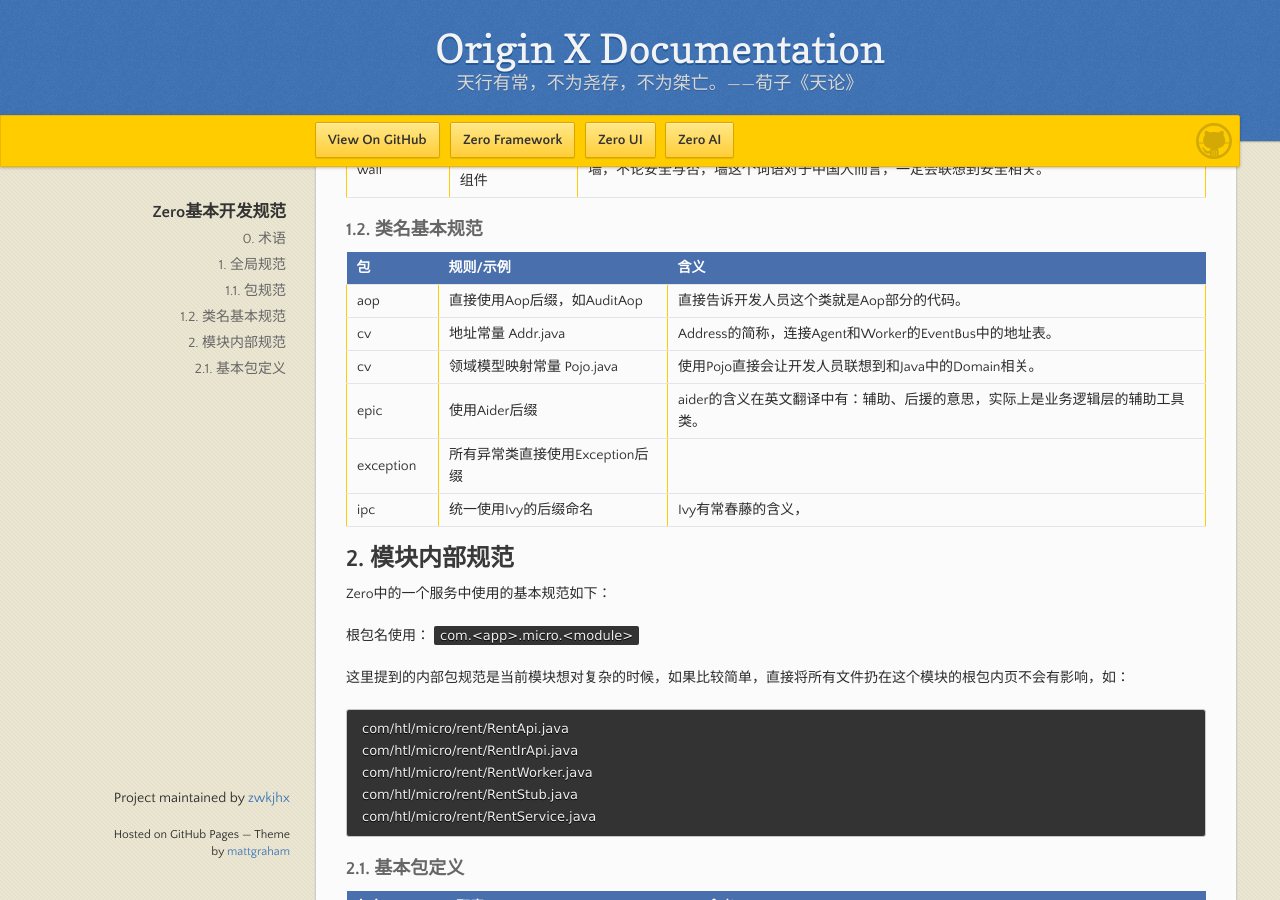
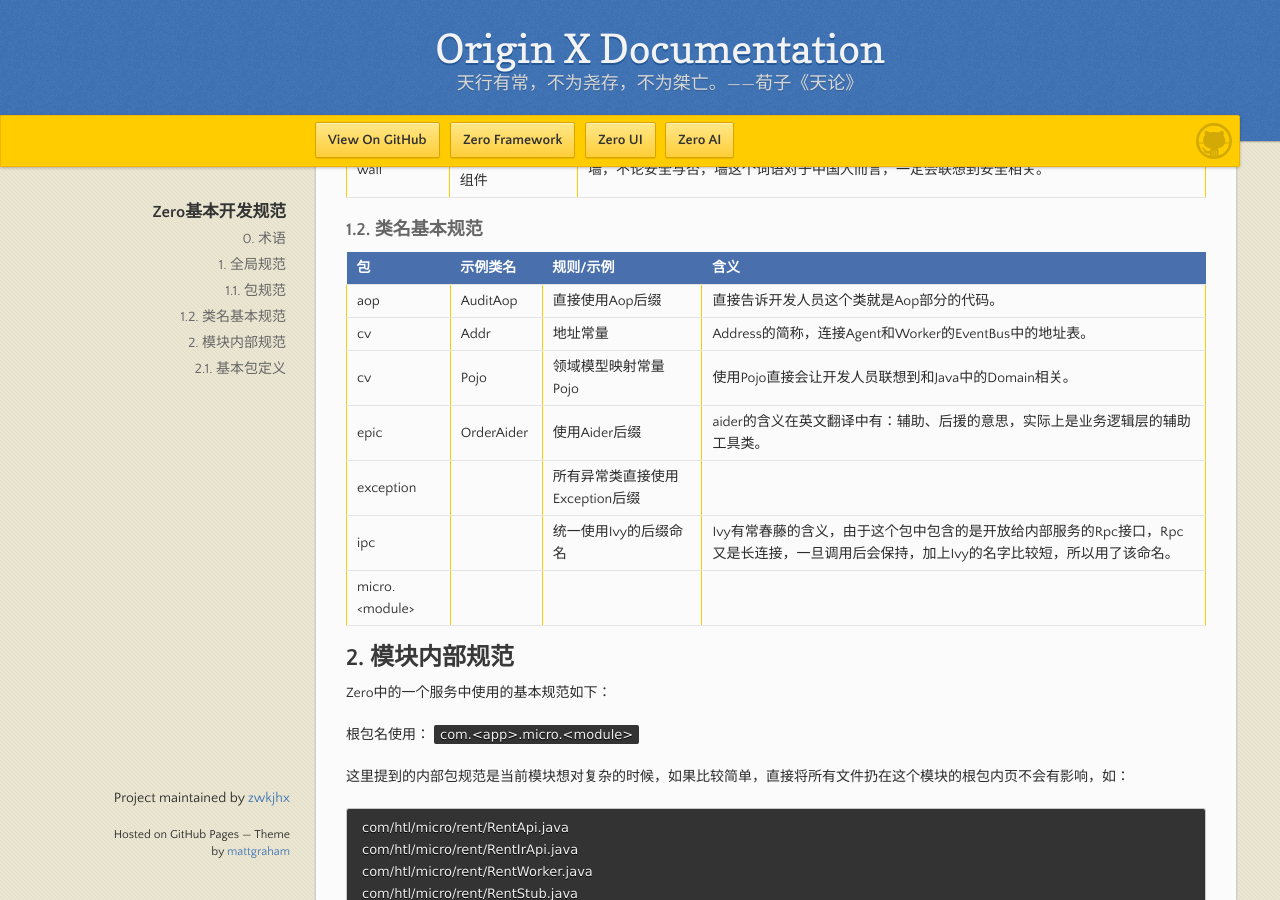
Before and after one commit to zwkjhx/ox-doc, a Jekyll site: the page built from specification/1-zerogui-fan/spc-001-zeroji-ben-kai-fa-gui-fan.md, in a window 1280 px wide and 900 px high, scrolled down 726 px. Built offline with Jekyll 4.4.1, drawn with Linux system fonts in a browser that asks for light colours; our own code applies the rules of GitHub Pages for plain Markdown files.

Commit message:
Updates specification/1-zerogui-fan/spc-001-zeroji-ben-kai-fa-gui-fan.md
Auto commit by GitBook Editor

```diff
--- a/specification/1-zerogui-fan/spc-001-zeroji-ben-kai-fa-gui-fan.md
+++ b/specification/1-zerogui-fan/spc-001-zeroji-ben-kai-fa-gui-fan.md
@@ -26,14 +26,15 @@
 
 ### 1.2. 类名基本规范
 
-| 包 | 规则/示例 | 含义 |
-| :--- | :--- | :--- |
-| aop | 直接使用Aop后缀，如AuditAop | 直接告诉开发人员这个类就是Aop部分的代码。 |
-| cv | 地址常量 Addr.java | Address的简称，连接Agent和Worker的EventBus中的地址表。 |
-| cv | 领域模型映射常量 Pojo.java | 使用Pojo直接会让开发人员联想到和Java中的Domain相关。 |
-| epic | 使用Aider后缀 | aider的含义在英文翻译中有：辅助、后援的意思，实际上是业务逻辑层的辅助工具类。 |
-| exception | 所有异常类直接使用Exception后缀 |  |
-| ipc | 统一使用Ivy的后缀命名 | Ivy有常春藤的含义， |
+| 包 | 示例类名 | 规则/示例 | 含义 |
+| :--- | :--- | :--- | :--- |
+| aop | AuditAop | 直接使用Aop后缀 | 直接告诉开发人员这个类就是Aop部分的代码。 |
+| cv | Addr | 地址常量  | Address的简称，连接Agent和Worker的EventBus中的地址表。 |
+| cv | Pojo | 领域模型映射常量 Pojo | 使用Pojo直接会让开发人员联想到和Java中的Domain相关。 |
+| epic | OrderAider | 使用Aider后缀 | aider的含义在英文翻译中有：辅助、后援的意思，实际上是业务逻辑层的辅助工具类。 |
+| exception |  | 所有异常类直接使用Exception后缀 |  |
+| ipc |  | 统一使用Ivy的后缀命名 | Ivy有常春藤的含义，由于这个包中包含的是开放给内部服务的Rpc接口，Rpc又是长连接，一旦调用后会保持，加上Ivy的名字比较短，所以用了该命名。 |
+| micro.&lt;module&gt; |  |  |  |
 
 ## 2. 模块内部规范
 
```
